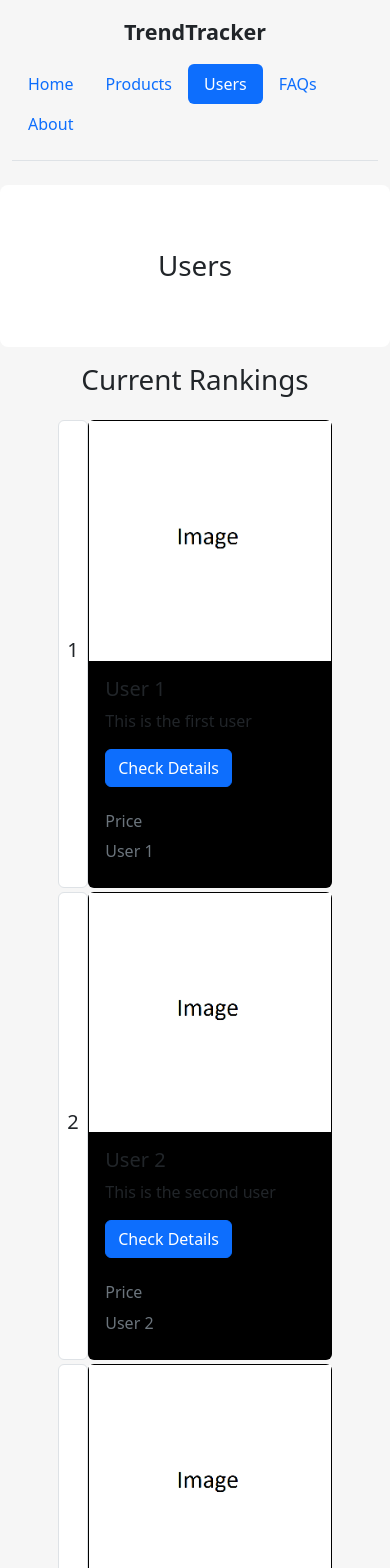
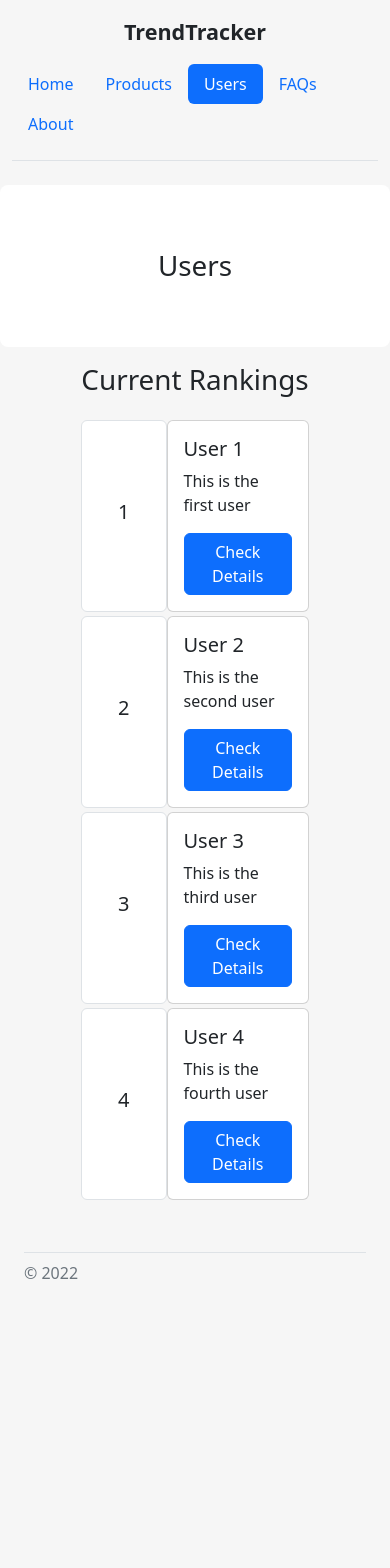
Before and after one commit to reannu123/TrendTracker-frontend, a React (Create React App) app: page /users in a window 390 px wide. Shown: the top 1568 px of the page. After the commit the page ends 1317 px from the top, so only its background shows below. Built offline with nearby package versions, Linux system fonts and the light colour scheme.

Commit message:
Improved ranking component responsiveness

```diff
--- a/src/components/Ranking.js
+++ b/src/components/Ranking.js
@@ -15,12 +15,14 @@ function Items(data) {
           </div>
           {data.map((item, index) => (
             <div className="col-12 mb-1" key={index}>
-              <div className="col-12 d-flex col justify-content-center">
-                <div className=" card col-1 border rounded-2 text-center d-flex justify-content-center align-items-center">
+              <div className="container col-12 d-flex col justify-content-center align-items-around">
+                <div className=" flex-shrink-0 card col-3 col-lg-1  border rounded-2 text-center d-flex justify-content-center align-items-center">
                   <h5>{index + 1}</h5>
                 </div>
-                <div className="col-8 card bg-black">
-                  <img src="default.png" className="thumbnail" alt="..." />
+                <div className="d-none p-2 flex-grow-0  d-lg-flex card col-3 col-lg-2 border rounded-2 text-center">
+                  <img src="default.png" className="img-thumbnail" alt="..." />
+                </div>
+                <div className="col-5 col-lg-6 card">
                   <div className="card-body justify-content-center">
                     <h5 className="card-title">{item.name}</h5>
                     <p className="card-text">{item.description}</p>
@@ -30,14 +32,6 @@ function Items(data) {
                     >
                       Check Details
                     </Link>
-                  </div>
-                  <div className=" card-footer text-muted">
-                    <div className="row">
-                      <div className="col-6">
-                        <h6>Price</h6>
-                        <p>{item.name}</p>
-                      </div>
-                    </div>
                   </div>
                 </div>
               </div>
```
